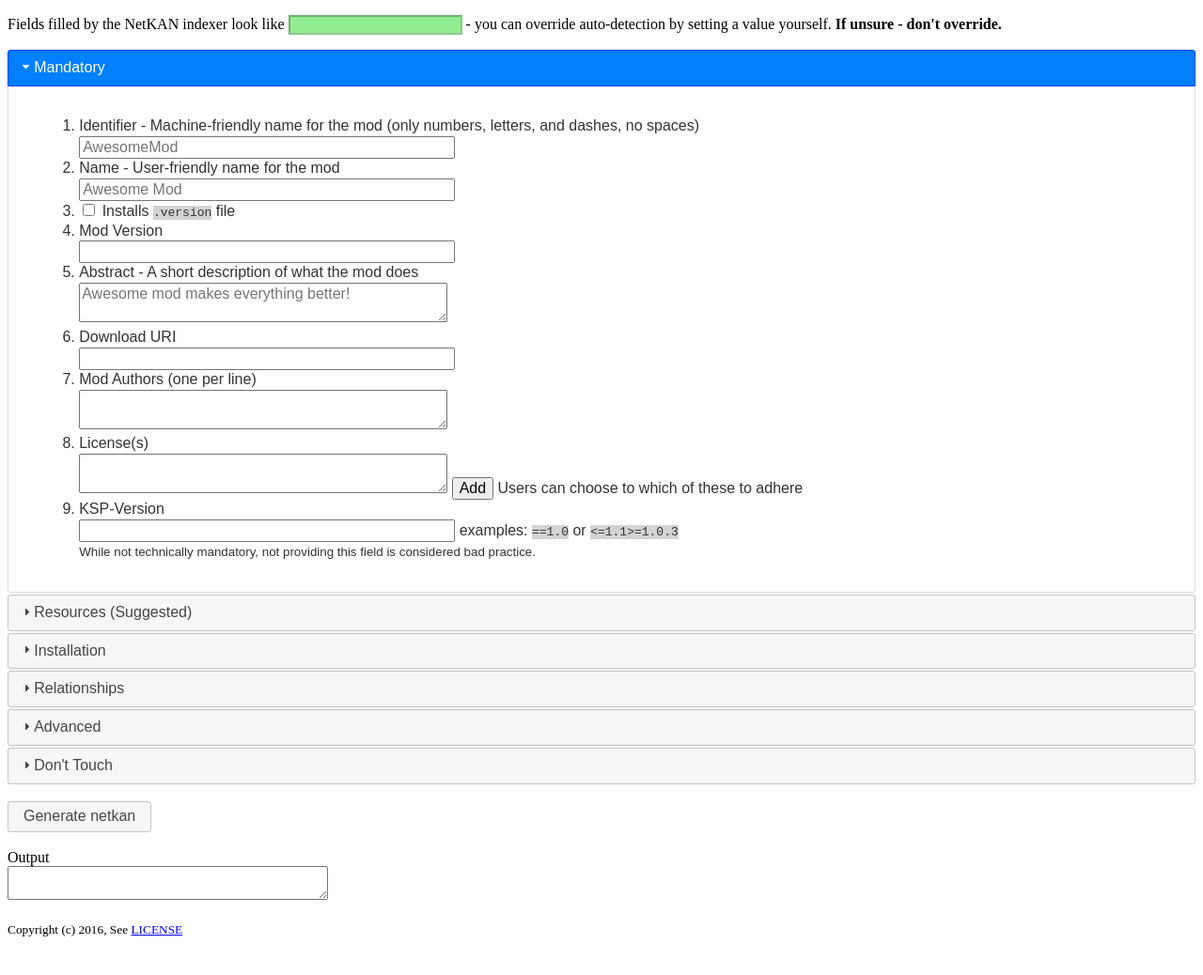
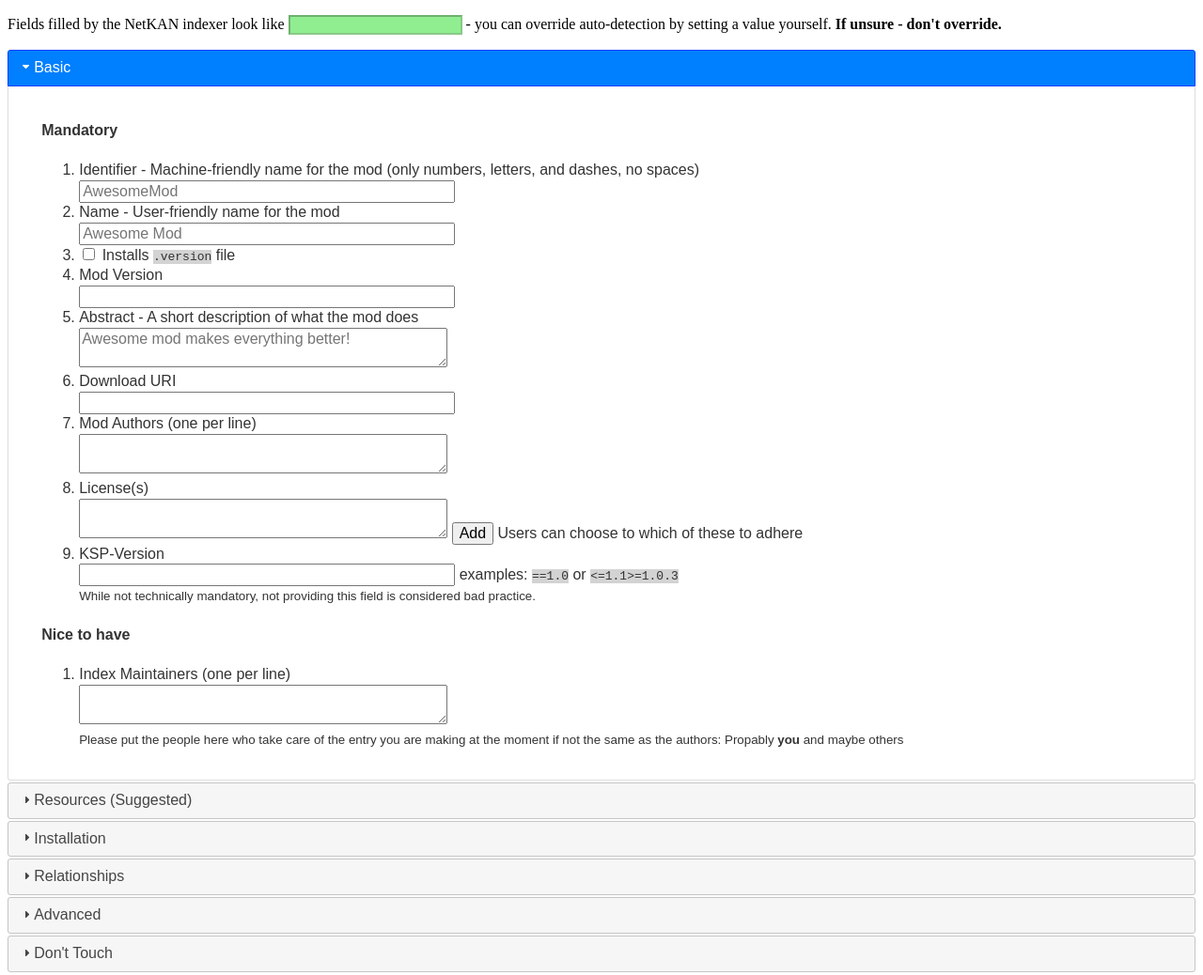
Before and after one commit to KSP-CKAN/metadata-webtool, a website: page static/index.html in a window 1280 px wide. Shown: the part 190-1228 px from the top of the page at 94% size. Before the commit the page ends 1196 px from the top, so only its background shows below. Drawn offline with nearby package versions, Linux system fonts and the light colour scheme.

Commit message:
Add x_maintained_by

```diff
--- a/static/index.html
+++ b/static/index.html
@@ -111,8 +111,9 @@
         Fields filled by the NetKAN indexer look like <input type="text" class="filled-by-netkan" disabled="disabled" /> - you can override auto-detection by setting a value yourself. <strong>If unsure - don't override.</strong>
     </p>
     <div id="accordion">
-        <h3>Mandatory</h3>
+        <h3>Basic</h3>
         <div>
+            <h4>Mandatory</h4>
             <ol id="mandatory_fields">
                 <li>
                     <label>Identifier - Machine-friendly name for the mod (only numbers, letters, and dashes, no spaces)<br /><input type="text" id="identifier" placeholder="AwesomeMod" size="40" pattern="^[A-Za-z][A-Za-z0-9-]*$" /></label> <strong id="identifier_info"></strong>
@@ -150,7 +151,17 @@
                     <br />
                     <small>While not technically mandatory, not providing this field is considered bad practice.</small>
                 </li>
-
+            </ol>
+            <h4>Nice to have</h4>
+            <ol id="nice_to_have">
+                <li>
+                    <label>Index Maintainers (one per line)<br /><textarea id="x_maintained_by" cols="40"></textarea></label>
+                    <br />
+                    <small>
+                        Please put the people here who take care of the entry you are making at the moment if not the same as the authors:
+                        Propably <strong>you</strong> and maybe others
+                    </small>
+                </li>
             </ol>
         </div>
         <h3>Resources (Suggested)</h3>
```
